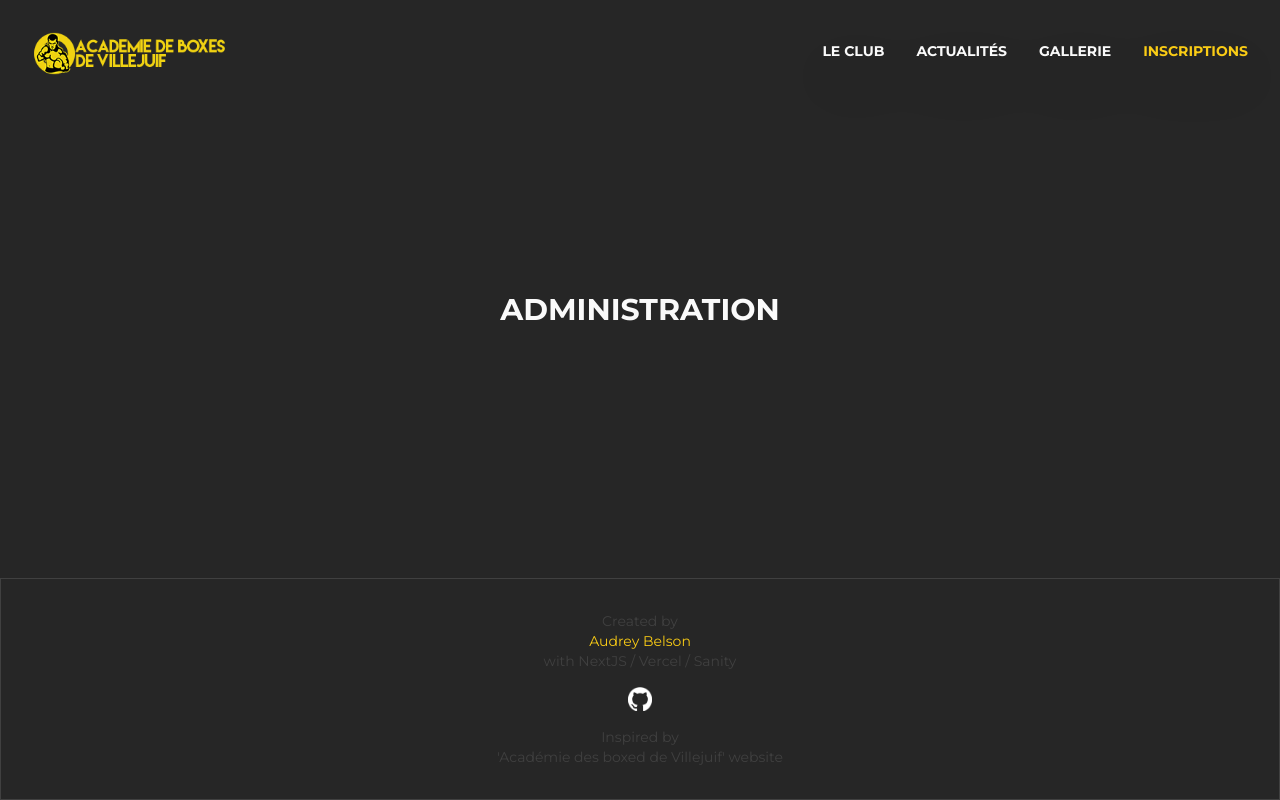
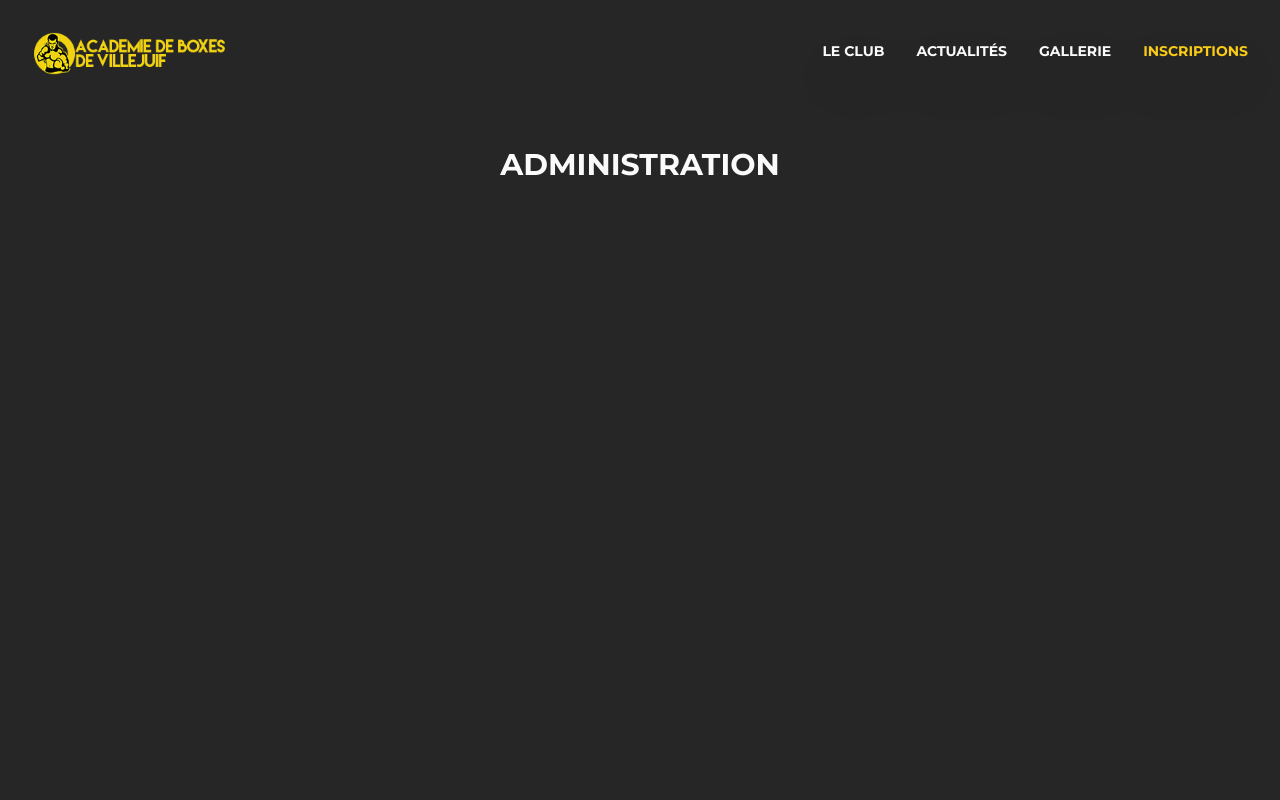
Before and after one commit to abwashere/boxing-club, a Next.js app: page /club/administration in a window 1280 px wide. Built offline with nearby package versions, Linux system fonts and the light colour scheme.

Commit message:
Layout improvements

```diff
--- a/app/(user)/actus/[slug]/page.tsx
+++ b/app/(user)/actus/[slug]/page.tsx
@@ -69,6 +69,7 @@ const PostPage = async ({ params: { slug } }: Props) => {
 
   return (
     <MainWrapper backButton={backButton}>
+      <div className='laptop:mx-72'>
         <div className='w-full my-4 tablet:hidden'>
           <PageTitle title={title} />
         </div>
@@ -122,6 +123,7 @@ const PostPage = async ({ params: { slug } }: Props) => {
             </div>
           </>
         )}
+      </div>
     </MainWrapper>
   );
 };
--- a/app/(user)/layout.tsx
+++ b/app/(user)/layout.tsx
@@ -1,4 +1,3 @@
-import Footer from '@/features/Footer';
 import '@/styles/globals.css';
 import { Montserrat } from 'next/font/google';
 
@@ -24,10 +23,9 @@ export default function RootLayout({
   return (
     <html lang='fr'>
       <body
-        className={`relative flex flex-col justify-between min-h-screen bg-gray-dark ${montserrat.variable}`}
+        className={`relative min-h-screen bg-gray-dark ${montserrat.variable}`}
       >
         {children}
-        <Footer />
       </body>
     </html>
   );
--- a/app/(user)/page.tsx
+++ b/app/(user)/page.tsx
@@ -2,6 +2,7 @@ import Loader from '@/components/Loader';
 import MainWrapper from '@/components/MainWrapper';
 import Banner from '@/features/Banner';
 import CoursesSection from '@/features/CoursesSection';
+import Footer from '@/features/Footer';
 import Header from '@/features/Header';
 import PartnersSection from '@/features/PartnersSection';
 import PrizesSection from '@/features/PrizesSection';
@@ -48,6 +49,8 @@ export default async function HomePage() {
 
         <PartnersSection article={partnersArticle} />
       </MainWrapper>
+
+      <Footer />
     </>
   );
 }
--- a/features/BlogList/components/Post.tsx
+++ b/features/BlogList/components/Post.tsx
@@ -12,7 +12,7 @@ type Props = { post: Post };
 
 const Post = ({ post }: Props) => {
   return (
-    <div className='mb-5 tablet:shadow-lg tablet:shadow-gray-shadow laptop:mb-0 laptop:flex'>
+    <div className='mb-5 tablet:shadow-lg tablet:shadow-gray-shadow laptop:mb-0 laptop:flex bg-gray'>
       <div className='relative mb-2 laptop:w-1/2 h-52 tablet:h-72 tablet:mb-0'>
         <PostImage cdnImage={post.mainImage} />
         <DateChip
@@ -21,7 +21,7 @@ const Post = ({ post }: Props) => {
         />
       </div>
 
-      <div className='p-2 border-b laptop:w-1/2 tablet:border-b-0 border-neutral-700 laptop:border laptop:p-4 group'>
+      <div className='p-2 laptop:w-1/2 border-neutral-700 laptop:border laptop:p-4 group'>
         <ClientSideRoute route={`${actusUrl}/${post.slug.current}`}>
           <div className='flex justify-between'>
             <h2 className='mb-2'>{post.title}</h2>
```
Lines whose indentation alone changed are shown as unchanged.
